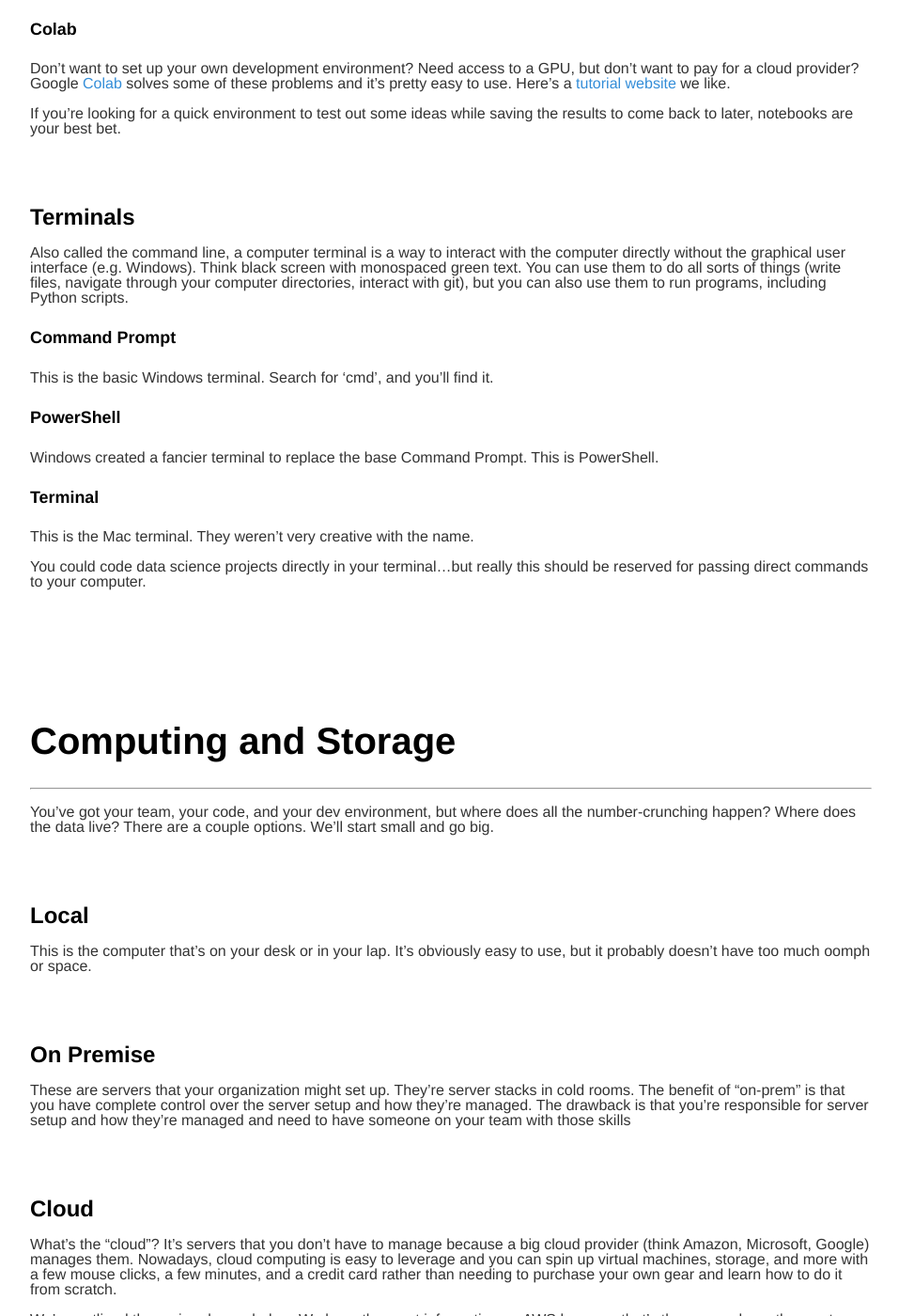
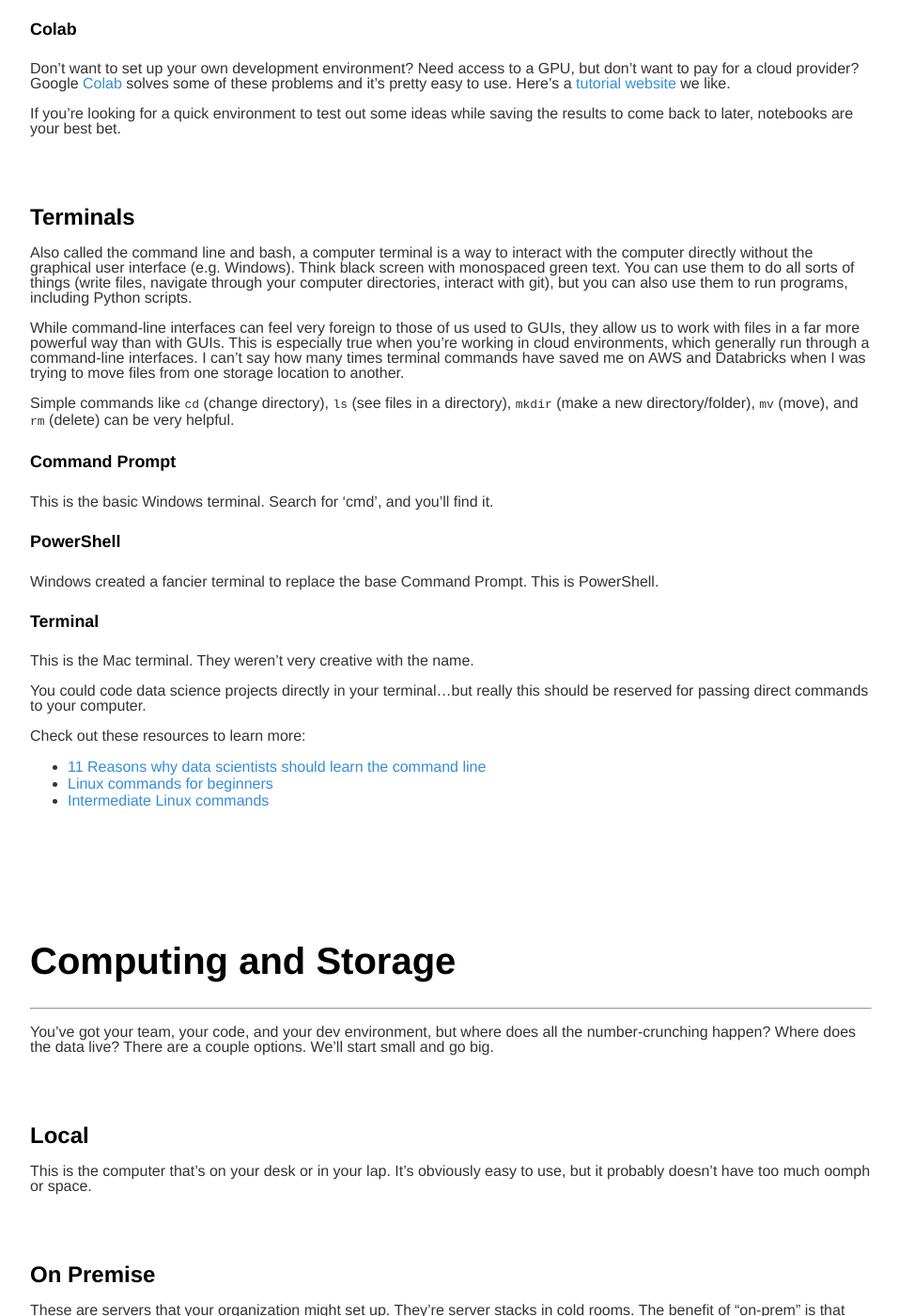
Before and after one commit to datasciencecookbook/datasciencecookbook.github.io, a Jekyll site: the page built from ingredients/index.md, in a window 1280 px wide and 1400 px high, scrolled down 4355 px. Shown: the whole window at 94% size, without its empty margins (160-1117 px from the left). Built offline with Jekyll 4.4.1, drawn with Linux system fonts in a browser that asks for light colours; some of the changed text lies outside the part shown.

Commit message:
initial edits

```diff
--- a/ingredients/index.md
+++ b/ingredients/index.md
@@ -128,7 +128,11 @@ If you’re looking for a quick environment to test out some ideas while saving
 
 <br><br>
 ### Terminals
-Also called the command line, a computer terminal is a way to interact with the computer directly without the  graphical user interface (e.g. Windows). Think black screen with monospaced green text. You can use them to do all sorts of things (write files, navigate through your computer directories, interact with git), but you can also use them to run programs, including Python scripts.
+Also called the command line and bash, a computer terminal is a way to interact with the computer directly without the  graphical user interface (e.g. Windows). Think black screen with monospaced green text. You can use them to do all sorts of things (write files, navigate through your computer directories, interact with git), but you can also use them to run programs, including Python scripts.
+
+While command-line interfaces can feel very foreign to those of us used to GUIs, they allow us to work with files in a far more powerful way than with GUIs. This is especially true when you're working in cloud environments, which generally run through a command-line interfaces. I can't say how many times terminal commands have saved me on AWS and Databricks when I was trying to move files from one storage location to another.
+
+Simple commands like `cd` (change directory), `ls` (see files in a directory), `mkdir` (make a new directory/folder), `mv` (move), and  `rm` (delete) can be very helpful.
 
 #### Command Prompt
 This is the basic Windows terminal. Search for ‘cmd’, and you’ll find it.
@@ -139,7 +143,12 @@ Windows created a fancier terminal to replace the base Command Prompt. This is P
 #### Terminal
 This is the Mac terminal. They weren’t very creative with the name.
 
-You could code data science projects  directly in your terminal...but really this should be reserved for  passing direct commands to your computer.
+You could code data science projects directly in your terminal...but really this should be reserved for  passing direct commands to your computer.
+
+Check out these resources to learn more:
+- [11 Reasons why data scientists should learn the command line](https://www.dataquest.io/blog/why-learn-the-command-line/)
+- [Linux commands for beginners](https://maker.pro/linux/tutorial/basic-linux-commands-for-beginners)
+- [Intermediate Linux commands](https://maker.pro/linux/tutorial/intermediate-linux-commands)
 
 <br><br><br><br><br><br>
 # Computing and Storage
@@ -190,13 +199,15 @@ Available AWS Certification. [Source](https://aws.amazon.com/certification/)
 #### Microsoft Azure
 Here’s an [overview of Azure Certifications](https://cloudacademy.com/blog/microsoft-azure-certifications-which-is-right-for-you-and-your-team/) from Cloud Academy. Again, certifications are not an end in themself, but just one way of learning “enough to be dangerous” about the cloud resources you’ll need to build/deploy a product that helps your users.
 
-Data must be stored within a storageaccount, within a container, and then finally within a blockblob (one data file per block blob). The containers can then be registered within your Azure ML Studio, where you do project work. Use the datastore feature to link to a container, and the datasets feature to link to a specific file within your datastore/container.
+Data must be stored within a storage account, within a container, and then finally within a blockblob (one data file per block blob). The containers can then be registered within your Azure ML Studio, where you do project work. Use the datastore feature to link to a container, and the datasets feature to link to a specific file within your datastore/container.
 
 FastAI has a [good setup guide](https://course.fast.ai/start_azure_dsvm). Ignore info about the library/course.
 
 #### Google Cloud Platform
 The Fast AI course has a [good setup guide here](https://course.fast.ai/start_gcp). Ignore info about the fastai library or course itself
 
+#### Databricks
+Built on top of Azure, AWS, and Google Coud, Databricks is ideal for both smaller scale jobs / testing and also large scale jobs.
 
 <br><br><br><br><br><br>
 # Deployment
@@ -208,9 +219,14 @@ What are the tools available for getting your tool or data science analysis to y
 ![Containers vs Virtual Machines](/assets/ingredients/containers_vs_VMs.png)<br>
 VMs vs Containers. [Source](https://www.weave.works/blog/a-practical-guide-to-choosing-between-docker-containers-and-vms)
 
-<br><br>
-### Docker
+
+#### Dashboards
+If your uses want interactive analytics, dashboards can be a good choice. You can host them on a local machine or easily deploy them on the web. A couple popular choices are: [Tableau](https://www.tableau.com/products), [Streamlit](https://streamlit.io/gallery), [Plotly Dash](https://dash-gallery.plotly.host/Portal/).
+
+#### Docker
 Docker is a popular container engine that enables rapid, repeatable deployment of software applications without the burden of creating and resourcing multiple VMs. In many respects a Docker container resembles a VM, but rather than emulating hardware (all the way down to baremetal), a Docker container emulates a subset of the OS kernel particular to your application needs. In basic terms, this means that you, the developer, can execute a few Docker commands and have an application-specific environment and all relevant libraries ready to go in minimal time. This process is repeatable multiple times on the same baremetal without compromising performance or risking system underutilization. A lot of bang for your buck.
+
+
 
 <br><br>
 
```
Also changed, not shown: _posts/2021-03-03-Recipe-3.md (+4 -0 lines), _posts/2021-08-08-Recipe-8.md (+1 -1 lines), _posts/2021-09-09-Recipe-9.md (+5 -0 lines).
